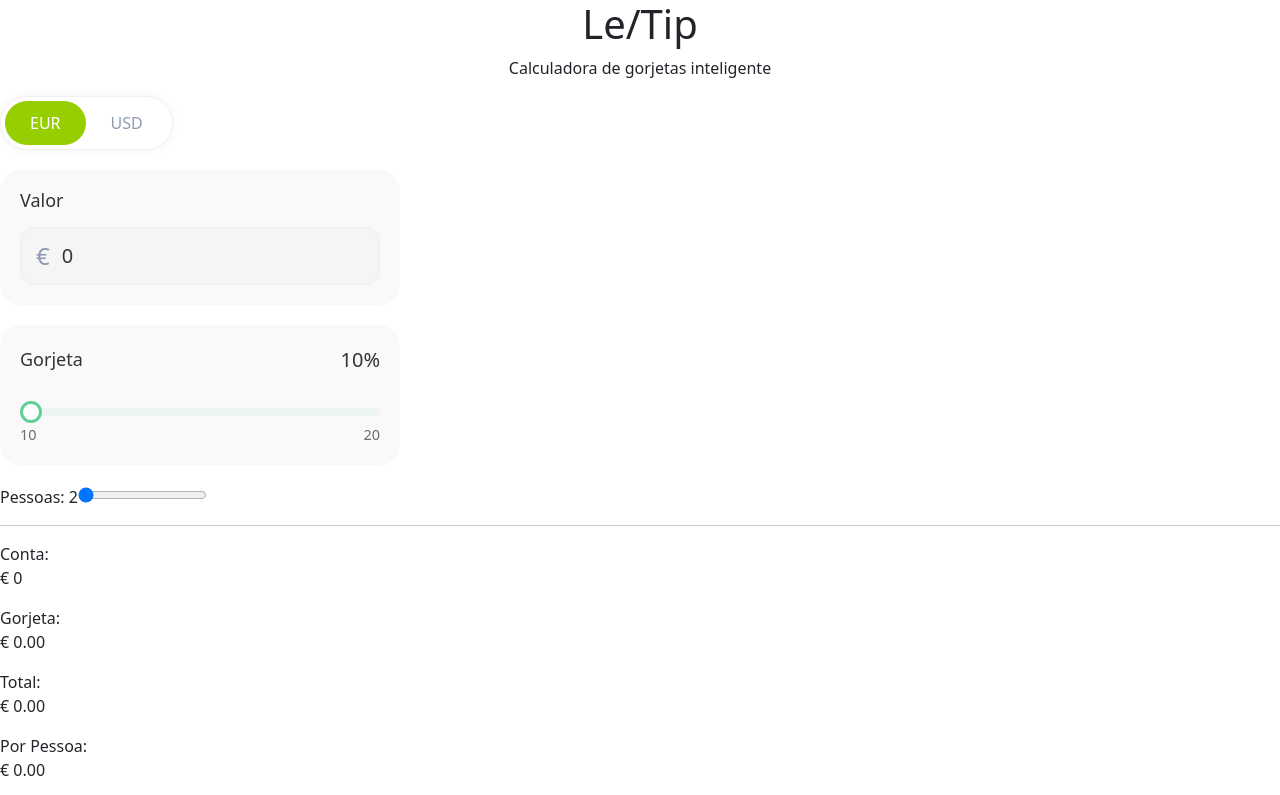
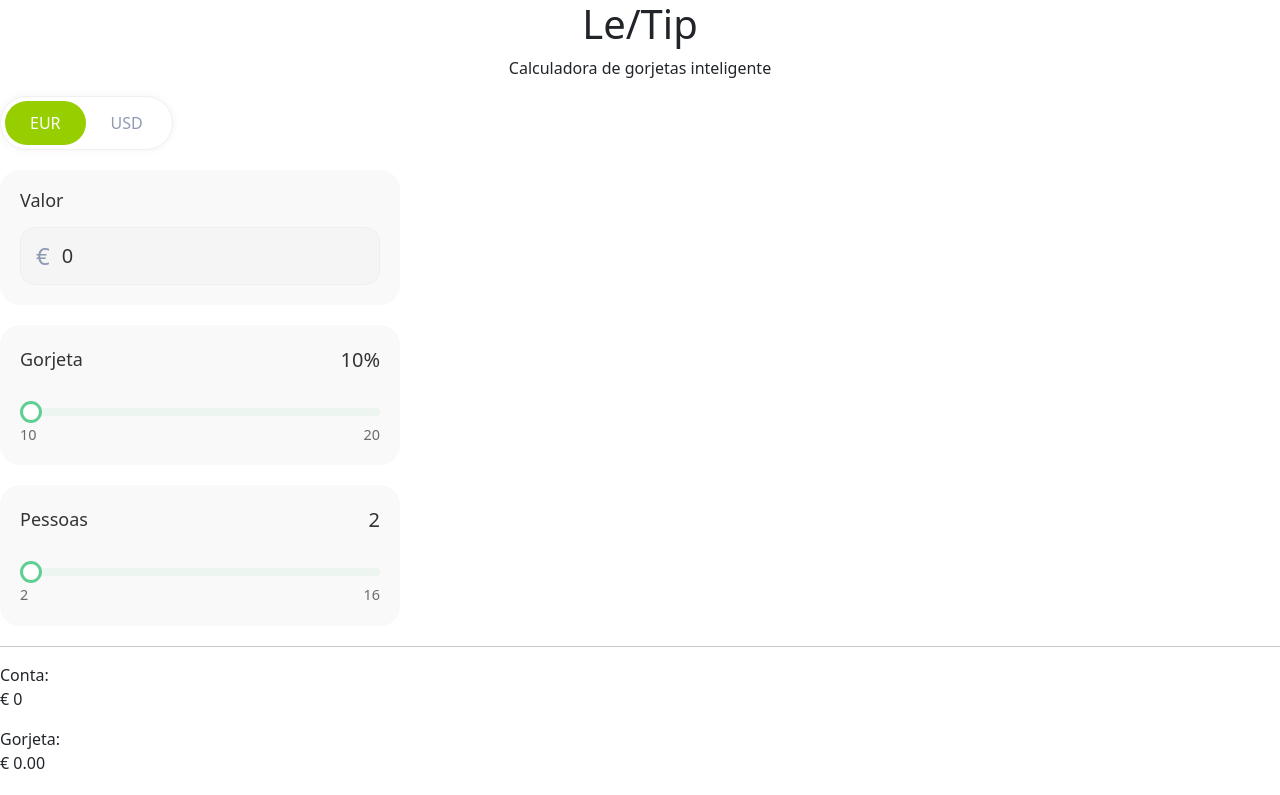
Before and after one commit to MorganaDuarte/le-tip, a Vue app: page / in a window 1280 px wide. Shown: the top 795 px of the page. Built offline with nearby package versions, Linux system fonts and the light colour scheme; no server answers; the HTML template or start-up script is replaced by a standard one.

Commit message:
create slider people

```diff
--- a/src/components/DataValue.vue
+++ b/src/components/DataValue.vue
@@ -63,11 +63,6 @@ watch(selectedValue, async () => {
       </div>
     </div>
 
-    <!-- <div>
-      <label for="tipRange">Gorjeta: {{ tip }}%</label>
-      <input type="range" id="tipRange" min="10" max="20" v-model="tip" />
-    </div> -->
-
     <div class="input-container">
       <div class="tip-slider__header">
         <h3 class="tip-slider__label">Gorjeta</h3>
@@ -82,9 +77,18 @@ watch(selectedValue, async () => {
     </div>
     </div>
 
-    <div>
-      <label for="tipRange">Pessoas: {{ people }}</label>
-      <input type="range" id="peopleRange" min="2" max="16" v-model="people" />
+    <div class="input-container">
+      <div class="tip-slider__header">
+        <h3 class="tip-slider__label">Pessoas</h3>
+        <span class="tip-slider__value">{{ people }}</span>
+      </div>
+
+      <input type="range" min="2" max="16" v-model="people" class="tip-slider__input" />
+
+    <div class="tip-slider__limits">
+      <span>2</span>
+      <span>16</span>
+    </div>
     </div>
   </div>
 
```
